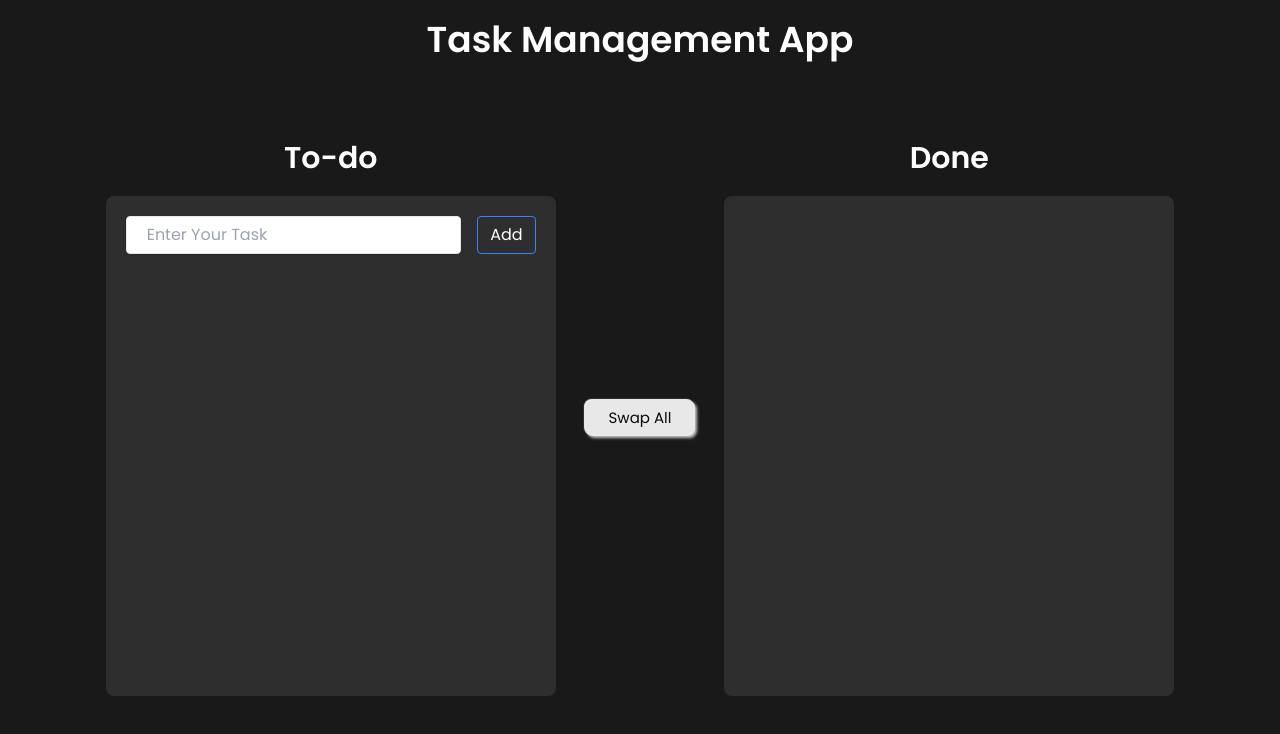
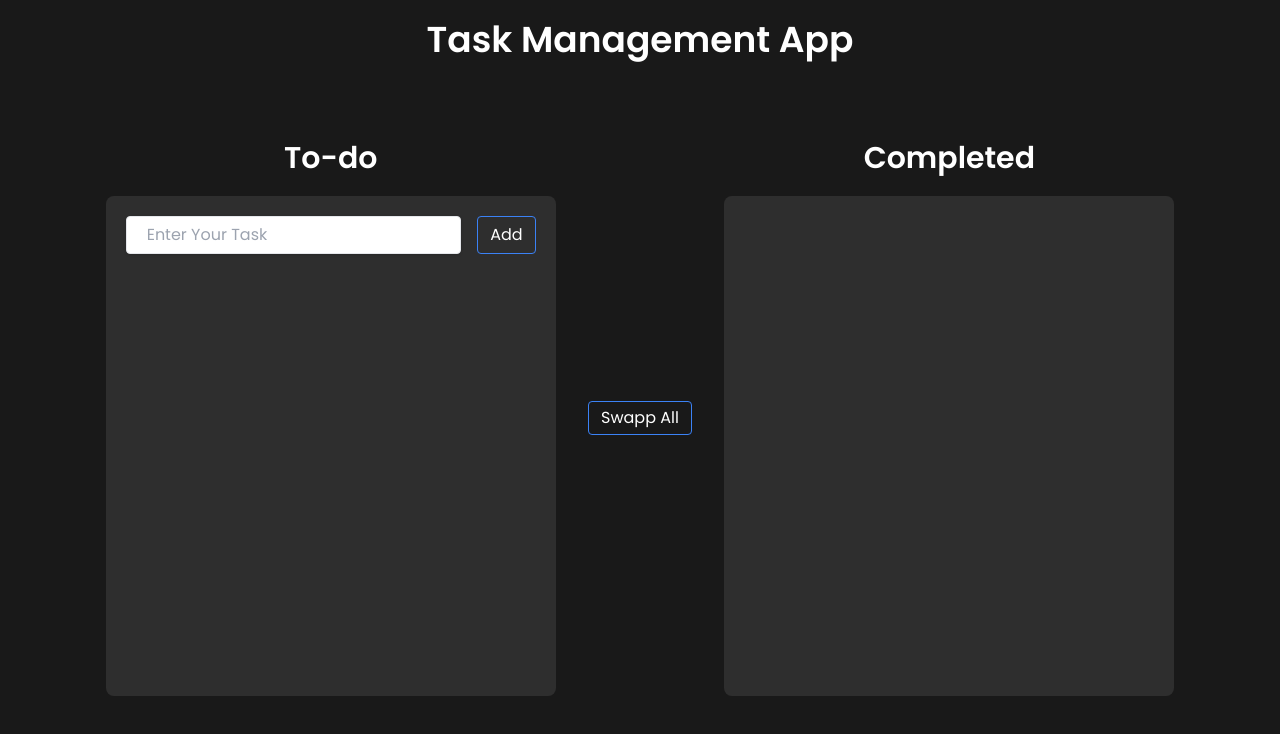
Before and after one commit to Abhijeet03s/Task-Management-App, a React (Vite) app: page / in a window 1280 px wide. Shown: the top 734 px of the page. Built offline with nearby package versions, Linux system fonts and the light colour scheme.

Commit message:
added swap all functionality

```diff
--- a/package.json
+++ b/package.json
@@ -16,6 +16,7 @@
     "react": "^18.2.0",
     "react-dom": "^18.2.0",
     "react-icons": "^4.6.0",
+    "react-toastify": "^9.0.8",
     "uuid": "^9.0.0"
   },
   "devDependencies": {
--- a/src/App.jsx
+++ b/src/App.jsx
@@ -15,9 +15,15 @@ export default function App() {
     localStorage.setItem("tasks", JSON.stringify(tasks))
   }, [tasks]);
 
-  function handleSwapAll() {
+  function SwapAll() {
+    setTasks((tasks) => tasks.map((todo) => ({
+      ...todo,
+      completed: !todo.completed
+    }
+    )))
+    // console.log(buffer)
+  }
 
-  }
 
   return (
     <>
@@ -36,9 +42,9 @@ export default function App() {
               inputFocus={inputFocus}
             />
           </div>
-          <button onClick={() => handleSwapAll()} className="button">Swap All</button>
+          <button className="bg-transparent hover:bg-blue-600 text-white hover:text-white py-1 px-3 border border-blue-500 hover:border-transparent rounded" onClick={() => { SwapAll() }}>Swapp All</button>
           <div className="flex flex-col justify-center items-center">
-            <h1 className="text-3xl font-bold text-center">Done</h1>
+            <h1 className="text-3xl font-bold text-center">Completed</h1>
             <div className="w-[450px] min-h-[500px] flex flex-col items-center bg-[#2e2e2e] p-5 mt-5 rounded-lg">
               <List
                 tasks={tasks}
--- a/src/components/Form.jsx
+++ b/src/components/Form.jsx
@@ -1,7 +1,8 @@
 import { useEffect } from "react"
 import List from "./List";
 import { v4 as uuidv4 } from 'uuid';
-
+import { ToastContainer, toast } from 'react-toastify';
+import 'react-toastify/dist/ReactToastify.css';
 
 export default function Form({ userInput, setUserInput, tasks, setTasks, editTask, setEditTask, inputFocus }) {
 
@@ -27,29 +28,40 @@ export default function Form({ userInput, setUserInput, tasks, setTasks, editTas
     const handleSubmit = (e) => {
         e.preventDefault();
         if (userInput === "") {
-            alert("Please enter the tasks")
+            alert("Please enter the task")
         } else {
             if (!editTask) {
                 setTasks([...tasks, { id: uuidv4(), title: userInput, completed: false }])
                 setUserInput("")
+                // toast.success(`Task "${tasks.title}" added to the list!`, {
+                //     position: toast.POSITION.TOP_RIGHT,
+                // });
             } else {
                 updateTask(editTask.id, userInput, editTask.completed)
+                // toast.update(`Task "${tasks.title}" edited successfully!`, {
+                //     position: toast.POSITION.TOP_RIGHT,
+                // });
             }
         }
     }
 
-
     return (
         <>
+            <ToastContainer
+                autoClose={1500}
+                hideProgressBar={false}
+                newestOnTop={true}
+                closeOnClick
+                theme="dark"
+            />
             <div className="w-[450px] min-h-[500px] flex flex-col bg-[#2e2e2e] p-5 mt-5 rounded-lg">
-                <form className="flex gap-4" onSubmit={handleSubmit}
-                >
+                <form className="flex gap-4" onSubmit={handleSubmit}>
                     <input className="shadow appearance-none border rounded w-full py-2 px-5 text-gray-700 leading-tight focus:outline-none focus:shadow-outline" id="username" type="text" placeholder="Enter Your Task"
                         onChange={handleChange}
                         value={userInput}
                         ref={inputFocus}
                     />
-                    <button className="bg-transparent hover:bg-blue-500 text-white hover:text-white py-1 px-3 border border-blue-500 hover:border-transparent rounded"
+                    <button className="bg-transparent hover:bg-blue-600 text-white hover:text-white py-1 px-3 border border-blue-500 hover:border-transparent rounded"
                     >{editTask ? "Save" : "Add"}</button>
                 </form>
                 <div className="my-4">
--- a/src/components/List.jsx
+++ b/src/components/List.jsx
@@ -3,12 +3,16 @@ import { FaEdit } from "react-icons/fa"
 import { MdTaskAlt } from "react-icons/md"
 import { MdDelete } from "react-icons/md"
 import { MdOutlineCancel } from "react-icons/md"
+import { ToastContainer, toast } from 'react-toastify';
+import 'react-toastify/dist/ReactToastify.css';
 
+export default function List({ tasks, setTasks, setEditTask, inputFocus, isInCompletedSection }) {
 
-export default function List ({ tasks, setTasks, setEditTask, inputFocus, isInCompletedSection }) {
-
-  const handleDelete = ({ id }) => {
+  const handleDelete = ({ id, title }) => {
     setTasks(tasks.filter((todo) => todo.id !== id))
+    toast.error(`Task "${title}" deleted!`, {
+      position: toast.POSITION.TOP_RIGHT,
+    });
   }
 
   const handleCompleted = (todo) => {
@@ -22,6 +26,13 @@ export default function List ({ tasks, setTasks, setEditTask, inputFocus, isInCo
         }
         return item
       }))
+    {
+      !todo.completed ? toast.success(`Task "${todo.title}" completed!`, {
+        position: toast.POSITION.TOP_RIGHT,
+      }) : toast.warn(`Task "${todo.title}" undo!`, {
+        position: toast.POSITION.TOP_RIGHT,
+      })
+    }
   }
 
   const handleEdit = ({ id }) => {
@@ -34,6 +45,13 @@ export default function List ({ tasks, setTasks, setEditTask, inputFocus, isInCo
 
   return (
     <>
+      <ToastContainer
+        autoClose={1500}
+        hideProgressBar={false}
+        newestOnTop={true}
+        closeOnClick
+        theme="dark"
+      />
       {newTask.map((todo) => (
         <li className="max-w-full flex justify-between items-center bg-white rounded-md h-[40px] mb-5" key={todo.id}>
           <input
--- a/src/index.css
+++ b/src/index.css
@@ -13,22 +13,3 @@
 body {
   background-color: #191919;
 }
-
-.button {
-  color: #090909;
-  padding: 0.4em 1.5em;
-  font-size: 15px;
-  border-radius: 0.5em;
-  background: #e8e8e8;
-  border: 1px solid #e8e8e8;
-  transition: all 0.3s;
-  box-shadow: 2px 2px 3px #c5c5c5, -1px -1px 1px #ffffff;
-}
-
-.button:hover {
-  border: 1px solid white;
-}
-
-.button:active {
-  box-shadow: 4px 4px 6px #c5c5c5, -2px -2px 2px #ffffff;
-}
```
Also changed, not shown: 1 other file (tests, documents, lock files or other folders).
